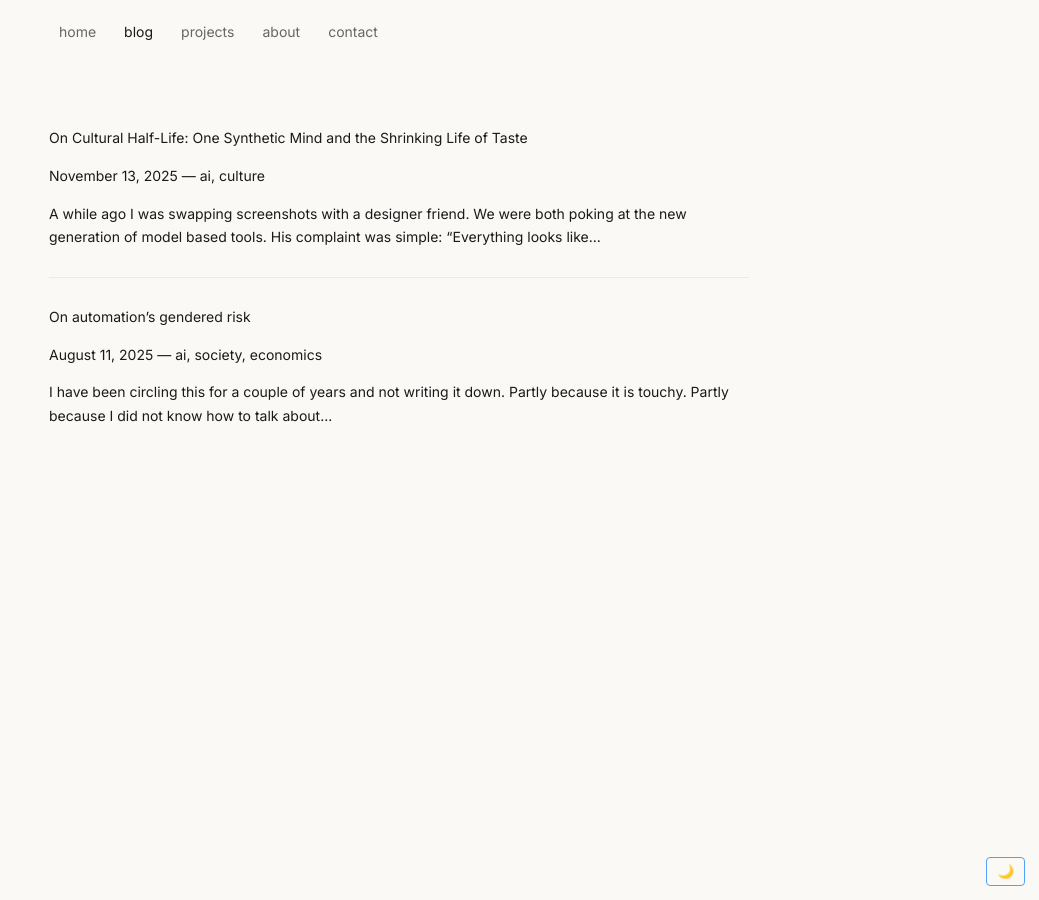
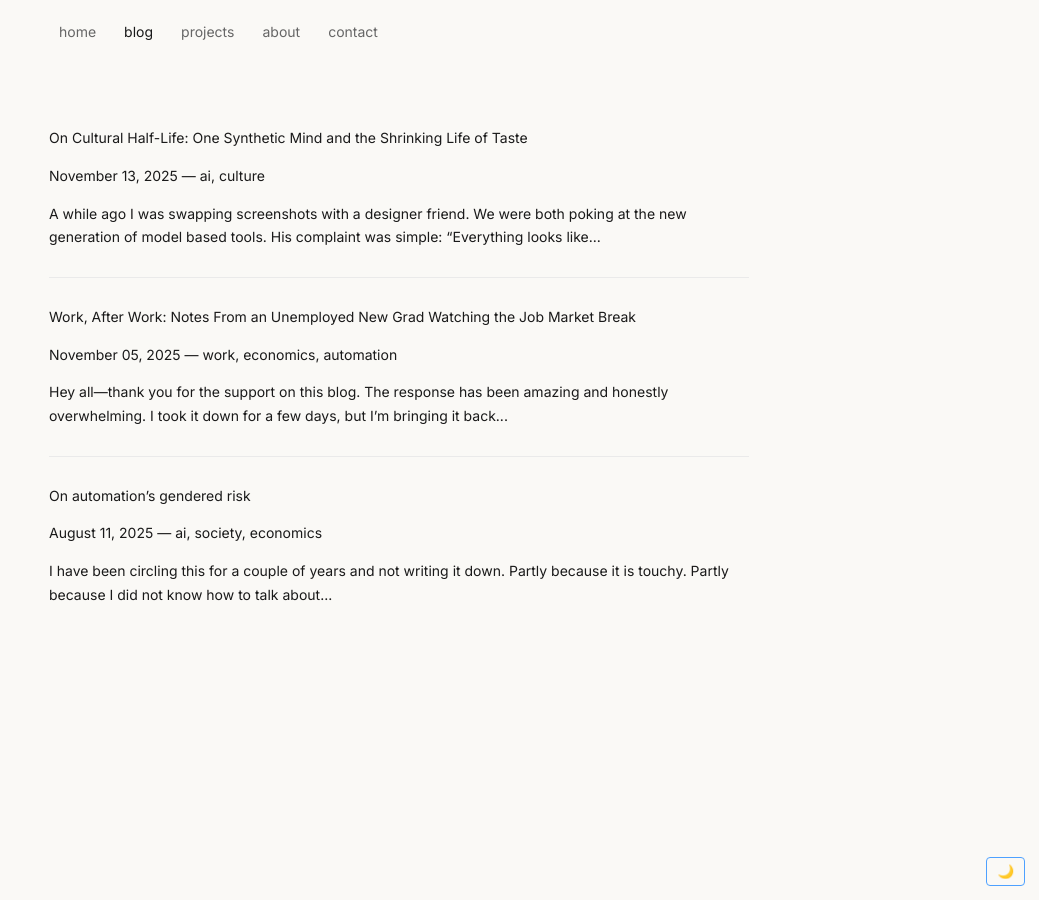
Before and after one commit to AMOHA-98/blogxyz, a Jekyll site: the page built from blog.md, in a window 1280 px wide. Shown: the whole page, without its empty margins (241-1280 px from the left). Built offline with Jekyll 4.4.1, drawn with Linux system fonts in a browser that asks for light colours.

Commit message:
pushed blog back up

```diff
--- a/_posts/2025-11-05-work-after-work-notes-from-an-unemployed-new-grad-watching-the-job-market-break.md
+++ b/_posts/2025-11-05-work-after-work-notes-from-an-unemployed-new-grad-watching-the-job-market-break.md
@@ -3,8 +3,10 @@ layout: post
 title: "Work, After Work: Notes From an Unemployed New Grad Watching the Job Market Break"
 date: 2025-11-05
 categories: [work, economics, automation]
-published: false
+published: true
 ---
+
+> Hey all—thank you for the support on this blog. The response has been amazing and honestly overwhelming. I took it down for a few days, but I'm bringing it back as an archive. I hope you enjoy it or find it useful. Thank you to everyone who reached out; I really appreciate it.
 
 I have been putting off writing this for a month, mostly because I did everything I was supposed to do and it still feels like I have no idea what game I am actually playing.
 
```
